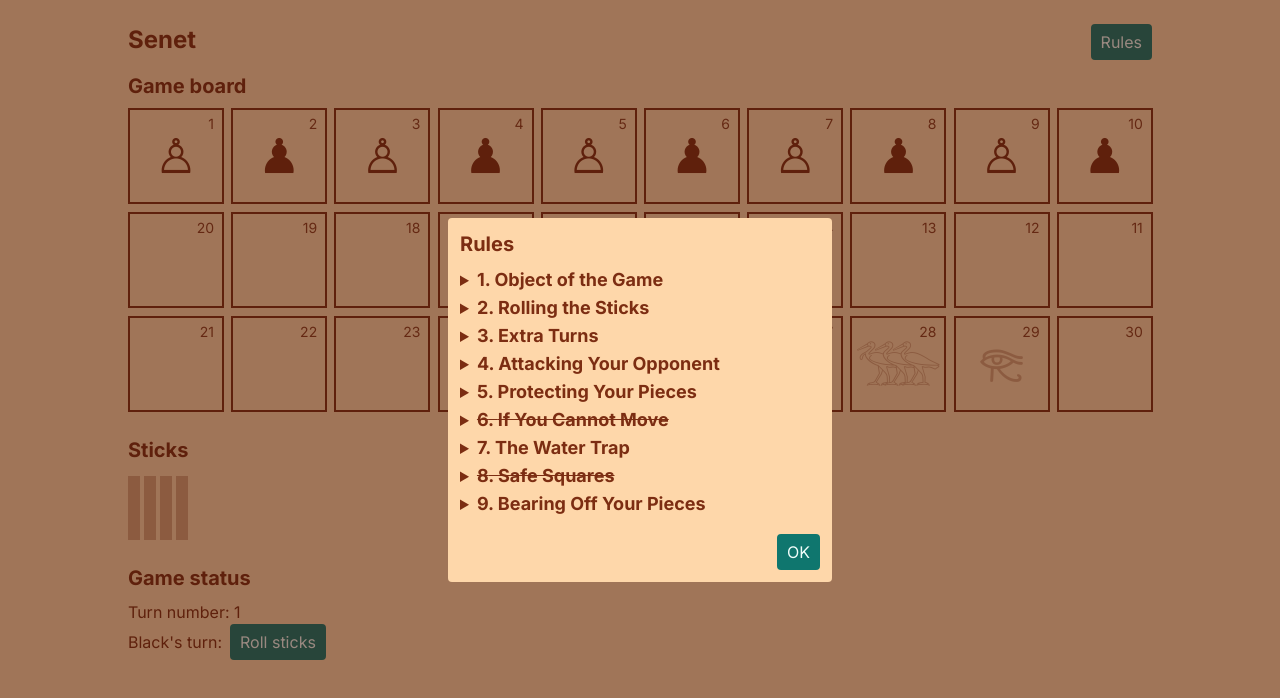
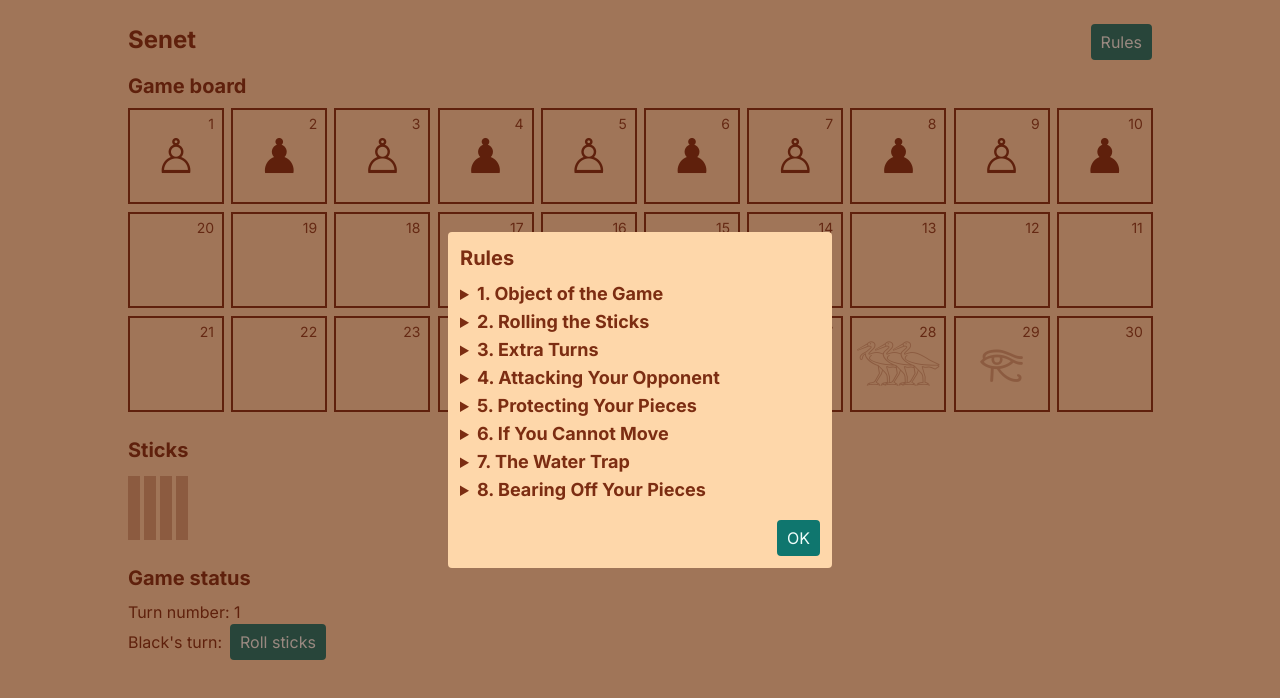
Before and after one commit to aqandrew/senet, a Next.js app: page / in a window 1280 px wide. Both pictures are taken after a click on the button "Rules". Shown: the top 698 px of the page. Built offline with nearby package versions, Linux system fonts and the light colour scheme.

Commit message:
docs: comment out unimlimented rules

```diff
--- a/src/app/page.tsx
+++ b/src/app/page.tsx
@@ -29,12 +29,8 @@ export default function Home() {
 			<dialog ref={dialogRef}>
 				<h2>Rules</h2>
 
-				{/* TODO un-strikethrough rules for If You Cannot Move and Safe Squares once they're implemented */}
 				{RULES.map(({ title, description }, i) => (
-					<details
-						className={clsx((i === 5 || i === 7) && 'line-through')}
-						key={i}
-					>
+					<details key={i}>
 						<summary className="cursor-pointer">
 							<h3 className="inline">
 								{i + 1}. {title}
--- a/src/app/rules.ts
+++ b/src/app/rules.ts
@@ -24,21 +24,26 @@ export const RULES = [
 		description:
 			"If you put two of your pieces together side by side, they protect each other from being attacked. If you line up three of your pieces in a row, this forms a block--the opponent's pieces cannot pass your block and they can't attack it either.",
 	},
+	// {
+	// 	title: 'If You Cannot Move',
+	// 	description:
+	// 		"If you can't move any pieces forward, you must move one backward. If you move backward and your piece lands on a square occupied by an opponent's piece, the opponent's piece moves forward to the space your piece just left. If you cannot move a piece forward or backward on a roll, your turn ends.",
+	// },
 	{
 		title: 'If You Cannot Move',
 		description:
-			"If you can't move any pieces forward, you must move one backward. If you move backward and your piece lands on a square occupied by an opponent's piece, the opponent's piece moves forward to the space your piece just left. If you cannot move a piece forward or backward on a roll, your turn ends.",
+			'If you cannot move a piece forward on a roll, your turn ends.',
 	},
 	{
 		title: 'The Water Trap',
 		description:
 			'Square 27, the water square, is a trap. A piece that lands on this square must go back to square 15 in the middle of the board. If square 15 is occupied, then you must move back to square 1. If square 1 is occupied, your piece goes to the unoccupied square nearest to square 1.',
 	},
-	{
-		title: 'Safe Squares',
-		description:
-			"There are three squares with symbols in them that surround the water trap. These are safe squares, and your piece cannot be attacked here. If you land on a safe square that is occupied, you'll move back to the nearest open square. You can then use the remainder of your throw on another piece.",
-	},
+	// {
+	// 	title: 'Safe Squares',
+	// 	description:
+	// 		"There are three squares with symbols in them that surround the water trap. These are safe squares, and your piece cannot be attacked here. If you land on a safe square that is occupied, you'll move back to the nearest open square. You can then use the remainder of your throw on another piece.",
+	// },
 	{
 		title: 'Bearing Off Your Pieces',
 		description:
```
